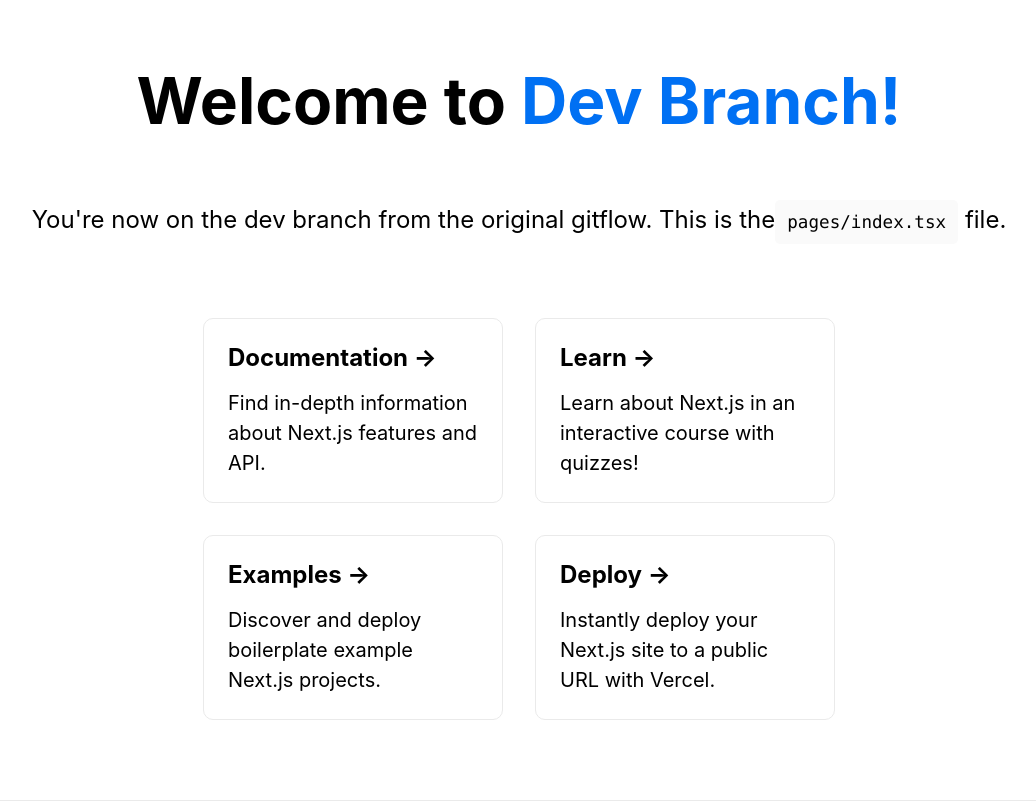
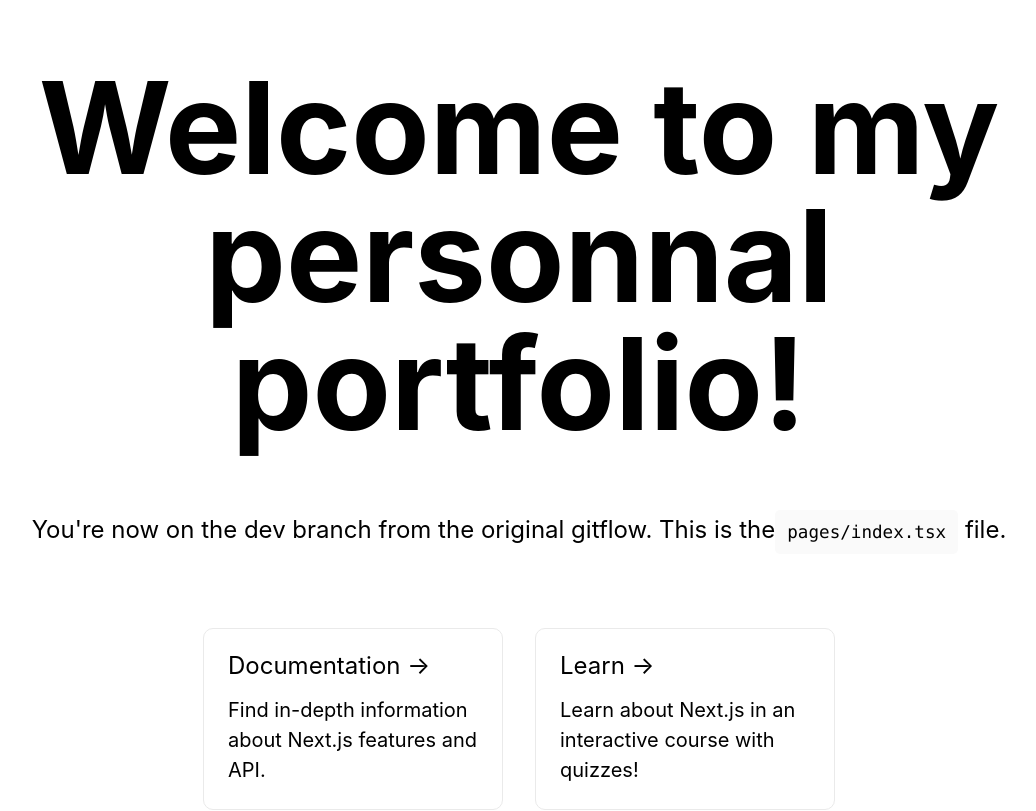
Before and after one commit to eloipeloux/spotify-portfolio, a Next.js app: page / in a window 1280 px wide. Shown: the top 811 px of the page, without its empty margins (121-1157 px from the left). Built offline with nearby package versions, Linux system fonts and the light colour scheme.

Commit message:
tailwind added

```diff
--- a/package.json
+++ b/package.json
@@ -17,8 +17,13 @@
     "@types/node": "17.0.27",
     "@types/react": "18.0.7",
     "@types/react-dom": "18.0.0",
+    "autoprefixer": "^10.4.5",
     "eslint": "8.14.0",
     "eslint-config-next": "12.1.5",
+    "postcss": "^8.4.12",
+    "prettier": "^2.6.2",
+    "tailwind": "^4.0.0",
+    "tailwindcss": "^3.0.24",
     "typescript": "4.6.3"
   }
 }
--- a/pages/index.tsx
+++ b/pages/index.tsx
@@ -7,14 +7,14 @@
   return (
     <div className={styles.container}>
       <Head>
-        <title>Create Next App</title>
-        <meta name="description" content="Generated by create next app" />
+        <title>Portfolio Eloi</title>
+        <meta name="description" content="Musical portfolio for Eloi PELOUX" />
         <link rel="icon" href="/favicon.ico" />
       </Head>
 
       <main className={styles.main}>
-        <h1 className={styles.title}>
-          Welcome to <a href="https://nextjs.org">Dev Branch!</a>
+        <h1 className="font-bold text-9xl text-center">
+          Welcome to my personnal portfolio!
         </h1>
 
         <p className={styles.description}>
--- /dev/null
+++ b/postcss.config.js
@@ -0,0 +1,6 @@
+module.exports = {
+    plugins: {
+        tailwindcss: {},
+        autoprefixer: {}
+    }
+}
--- a/styles/globals.css
+++ b/styles/globals.css
@@ -1,16 +1,12 @@
+@tailwind base;
+@tailwind components;
+@tailwind utilities;
+
 html,
 body {
   padding: 0;
   margin: 0;
-  font-family: -apple-system, BlinkMacSystemFont, Segoe UI, Roboto, Oxygen,
-    Ubuntu, Cantarell, Fira Sans, Droid Sans, Helvetica Neue, sans-serif;
+  font-family: SF Pro Display, SF Pro Icons, Helvetica Neue, Arial, Helvetica, sans-serif;
+  line-height: 1.1;
+  letter-spacing: 0em;
 }
-
-a {
-  color: inherit;
-  text-decoration: none;
-}
-
-* {
-  box-sizing: border-box;
-}
--- /dev/null
+++ b/tailwind.config.js
@@ -0,0 +1,17 @@
+module.exports = {
+    content: [
+        "./pages/**/*.{js,ts,jsx,tsx}",
+        "./components/**/*.{js,ts,jsx,tsx}",
+    ],
+    theme: {
+        letterSpacing: {
+            tight: '-0.15em'
+        },
+        extend: {
+            height: {
+                'half-screen' : '50hv'
+            }
+        },
+    },
+    plugins: [],
+}
```
Also changed, not shown: 2 other files (tests, documents, lock files or other folders).
